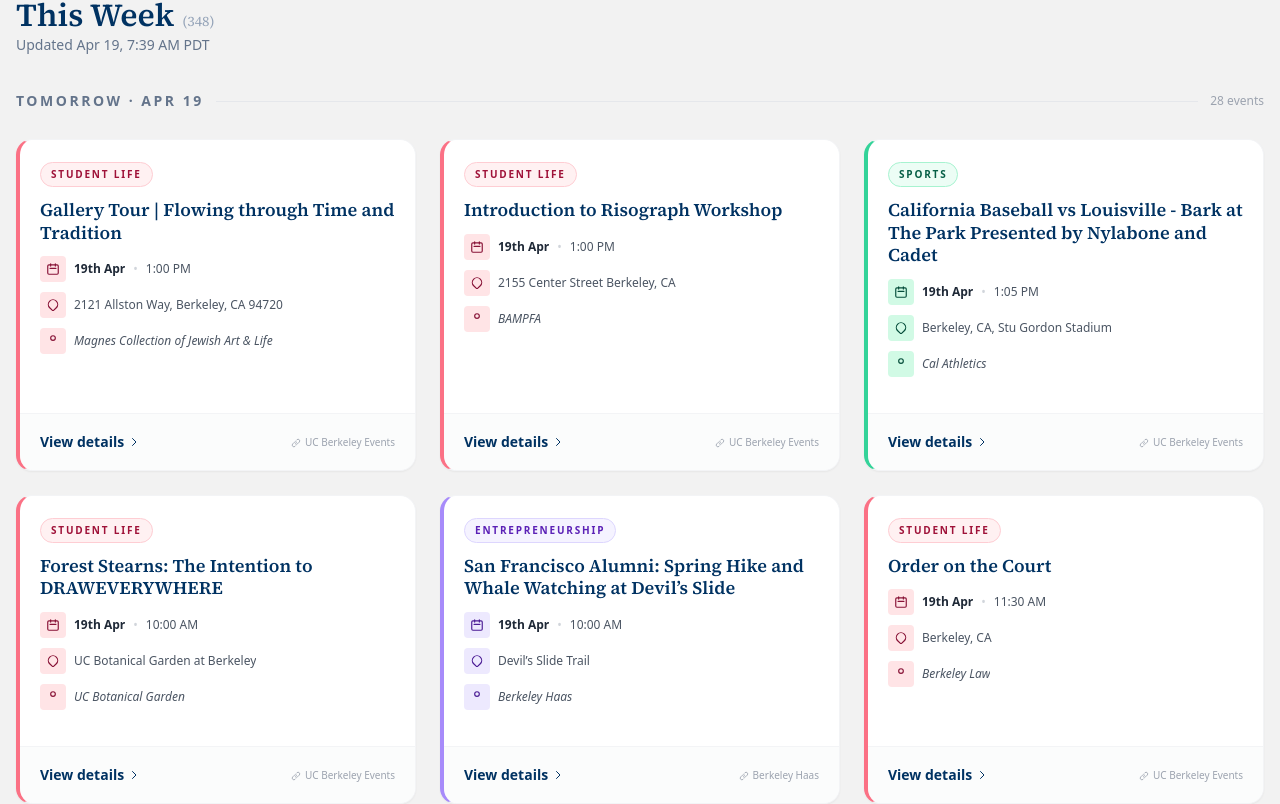
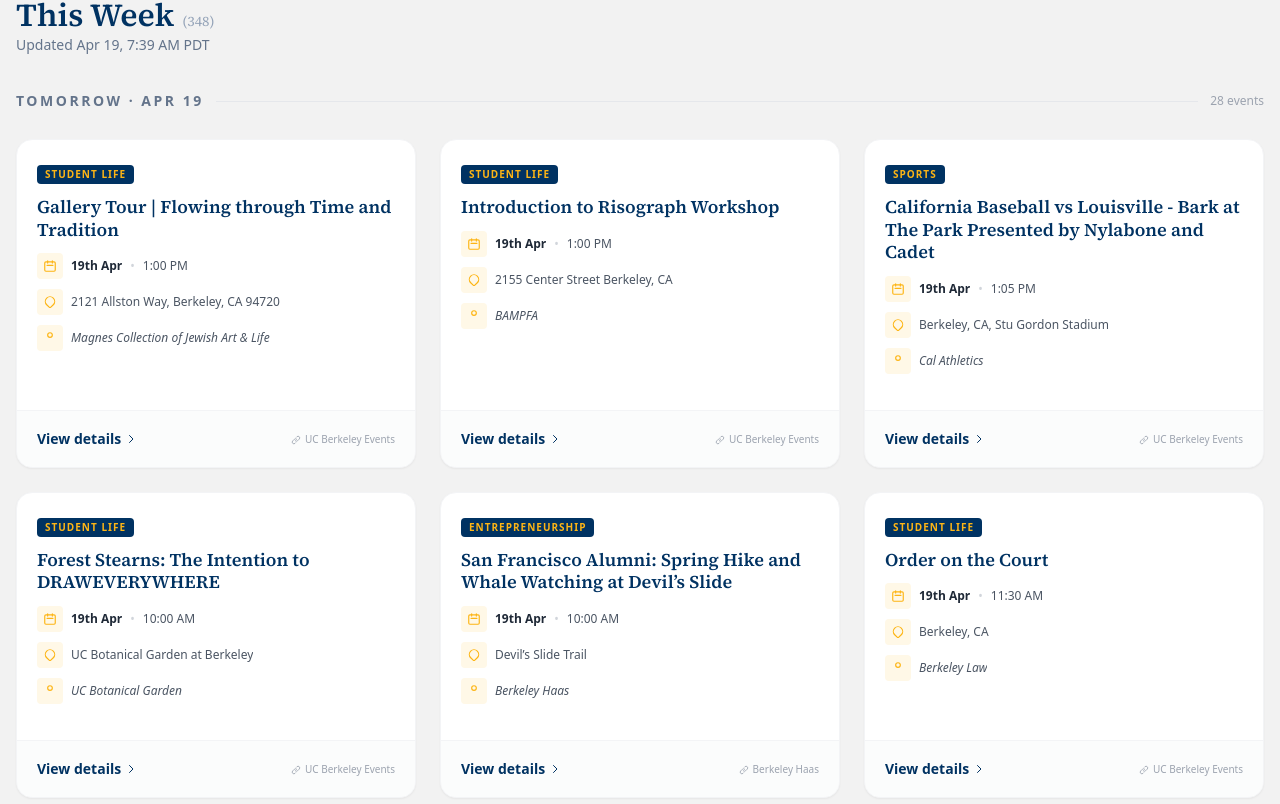
Before and after one commit to akhil-neelam-ai/Cal-Events-Discovery, a React (Vite) app: page / in a window 1280 px wide. Shown: the part 699-1503 px from the top of the page. Built offline with nearby package versions, Linux system fonts and the light colour scheme.

Commit message:
Revert card style to classic blue/gold — remove colored borders and category-tinted badges

```diff
--- a/App.tsx
+++ b/App.tsx
@@ -1740,13 +1740,13 @@ export default function App() {
                                 handleEventClick(event);
                               }
                             }}
-                            className={`bg-white rounded-2xl shadow-sm hover:shadow-xl hover:scale-[1.015] active:scale-[0.99] transition-all duration-300 ease-out border border-gray-100 border-l-4 ${categoryStyle.border} overflow-hidden flex flex-col group cursor-pointer ${shouldAnimateCards ? 'animate-card-in opacity-0' : ''}`}
+                            className={`bg-white rounded-2xl shadow-sm hover:shadow-xl hover:scale-[1.015] active:scale-[0.99] transition-all duration-300 ease-out border border-gray-100 overflow-hidden flex flex-col group cursor-pointer ${shouldAnimateCards ? 'animate-card-in opacity-0' : ''}`}
                             style={shouldAnimateCards ? { animationDelay: `${Math.min(idx * 50, 500)}ms`, animationFillMode: 'forwards' } : undefined}
                           >
                             <div className="p-5 flex-grow">
                               <div className="mb-3">
-                                <span className={`inline-flex items-center rounded-full border px-2.5 py-1 text-[10px] font-bold uppercase tracking-[0.18em] ${categoryStyle.badge}`}>
-                                  {categoryStyle.label}
+                                <span className="inline-block bg-berkeley-blue text-berkeley-gold text-[10px] px-2 py-0.5 rounded font-bold uppercase tracking-widest">
+                                  {event.tags?.[0] || 'Event'}
                                 </span>
                               </div>
 
@@ -1754,8 +1754,8 @@ export default function App() {
 
                               <div className="space-y-2.5 text-xs text-gray-600 mb-4">
                                 <div className="flex items-center gap-2">
-                                  <div className={`rounded p-1.5 ${categoryStyle.accent}`}>
-                                    <svg className="h-3.5 w-3.5 text-current" fill="none" viewBox="0 0 24 24" stroke="currentColor">
+                                  <div className="p-1.5 bg-berkeley-gold/10 rounded">
+                                    <svg className="h-3.5 w-3.5 text-berkeley-gold" fill="none" viewBox="0 0 24 24" stroke="currentColor">
                                       <path strokeLinecap="round" strokeLinejoin="round" strokeWidth={2} d="M8 7V3m8 4V3m-9 8h10M5 21h14a2 2 0 002-2V7a2 2 0 00-2-2H5a2 2 0 00-2 2v12a2 2 0 002 2z" />
                                     </svg>
                                   </div>
@@ -1768,16 +1768,16 @@ export default function App() {
                                   <span className="font-medium">{event.time || '—'}</span>
                                 </div>
                                 <div className="flex items-center gap-2">
-                                  <div className={`rounded p-1.5 ${categoryStyle.accent}`}>
-                                    <svg className="h-3.5 w-3.5 text-current" fill="none" viewBox="0 0 24 24" stroke="currentColor">
+                                  <div className="p-1.5 bg-berkeley-gold/10 rounded">
+                                    <svg className="h-3.5 w-3.5 text-berkeley-gold" fill="none" viewBox="0 0 24 24" stroke="currentColor">
                                       <path strokeLinecap="round" strokeLinejoin="round" strokeWidth={2} d="M17.657 16.657L13.414 20.9a1.998 1.998 0 01-2.827 0l-4.244-4.243a8 8 0 1111.314 0z" />
                                     </svg>
                                   </div>
                                   <span className="truncate">{event.location}</span>
                                 </div>
                                 <div className="flex items-center gap-2">
-                                  <div className={`rounded p-1.5 ${categoryStyle.accent}`}>
-                                    <svg className="h-3.5 w-3.5 text-current" fill="none" viewBox="0 0 24 24" stroke="currentColor">
+                                  <div className="p-1.5 bg-berkeley-gold/10 rounded">
+                                    <svg className="h-3.5 w-3.5 text-berkeley-gold" fill="none" viewBox="0 0 24 24" stroke="currentColor">
                                       <path strokeLinecap="round" strokeLinejoin="round" strokeWidth={2} d="M16 7a4 4 0 11-8 0 4 4 0 018 0z" />
                                     </svg>
                                   </div>
```
